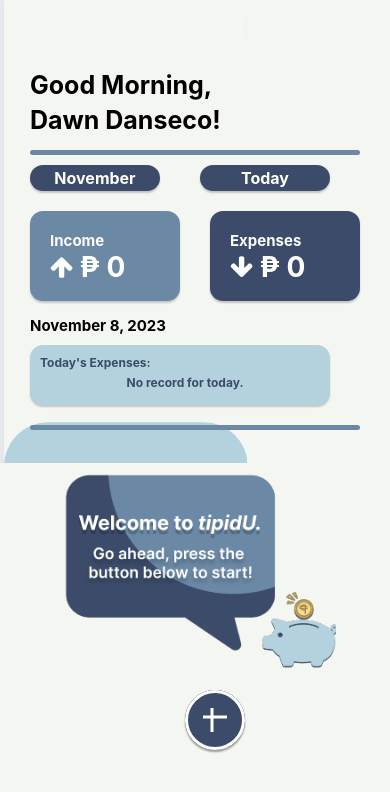
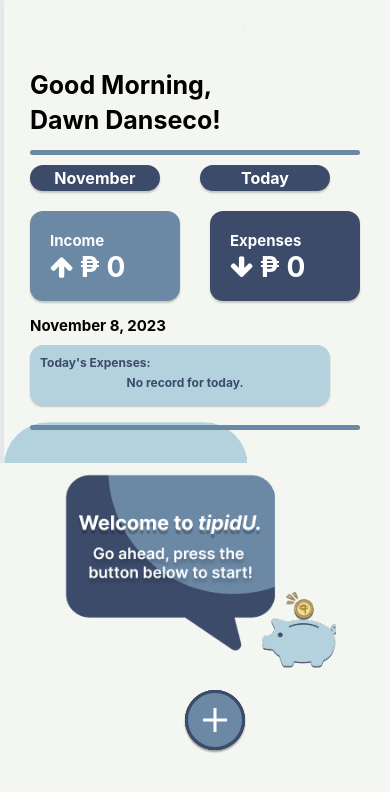
Before and after one commit to dawndanseco/MIDTERM, a React Native app: screen / in a window 390 px wide. Shown: the top 792 px of the page. Built offline with nearby package versions, Linux system fonts and the light colour scheme.

Commit message:
Files Updated

```diff
--- a/components/Homescreen.js
+++ b/components/Homescreen.js
@@ -86,9 +86,9 @@
                             // Handle Add button press
                         }}
                     >
-                        <Svg width="60" height="70" viewBox="0 0 40 40">
-                            <Circle cx="20" cy="20" r="19" stroke="white" strokeWidth="2" fill="#3B4B69" />
-                            <Path d="M18 12V28M12 18H28" stroke="white" strokeWidth="2" />
+                        <Svg width="80" height="80" viewBox="0 0 40 40">
+                            <Circle cx="20" cy="20" r="19" stroke="#3B4B69" strokeWidth="2" fill="#6B88A5" />
+                            <Path d="M20 12V28M12 20H28" stroke="white" strokeWidth="2" />
                         </Svg>
                     </Pressable>
                 </View>
```
